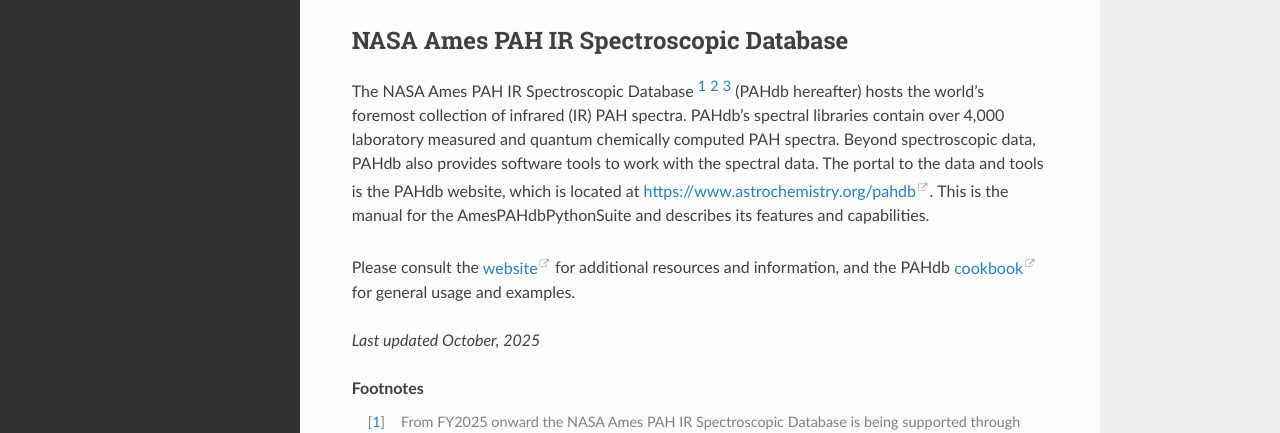
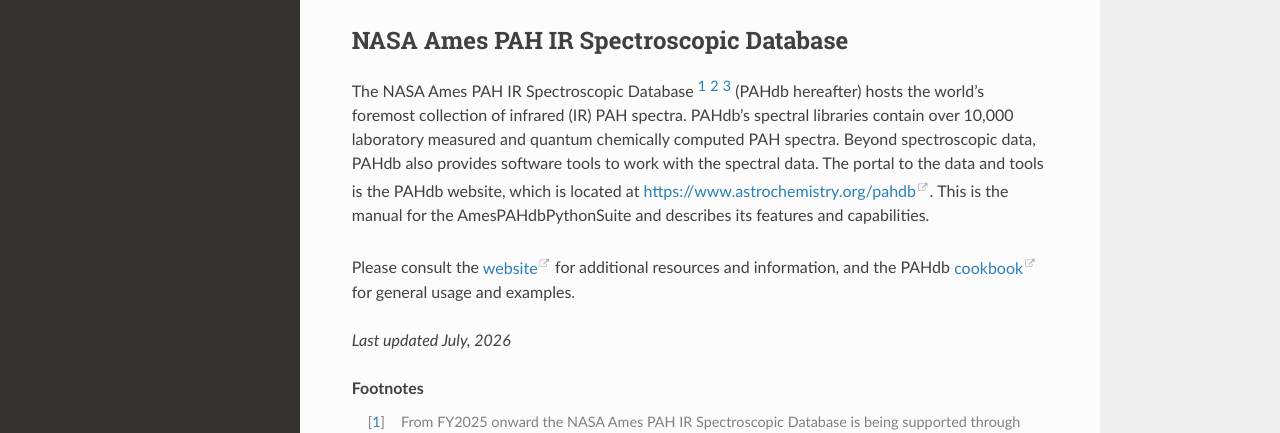
Before and after one commit to PAHdb/AmesPAHdbPythonSuite, a Sphinx documentation site: the page built from docs/index.rst, in a window 1280 px wide and 1174 px high. Shown: the part 378-811 px from the top of the window. Built offline with Sphinx 7.4.7 and the Read the Docs theme 3.1.0, drawn with Linux system fonts in a browser that asks for light colours.

Commit message:
Show correct number of PAHdb spectra in documentation.

```diff
--- a/docs/index.rst
+++ b/docs/index.rst
@@ -12,7 +12,7 @@
 
 The NASA Ames PAH IR Spectroscopic Database [#f1]_ [#f2]_ [#f3]_ (PAHdb
 hereafter) hosts the world's foremost collection of infrared (IR) PAH spectra.
-PAHdb's spectral libraries contain over 4,000 laboratory measured and quantum
+PAHdb's spectral libraries contain over 10,000 laboratory measured and quantum
 chemically computed PAH spectra. Beyond spectroscopic data, PAHdb also provides
 software tools to work with the spectral data. The portal to the data and tools
 is the PAHdb website, which is located at `https://www.astrochemistry.org/pahdb
@@ -35,7 +35,7 @@
    faq
    amespahdbpythonsuite
 
-*Last updated October, 2025*
+*Last updated July, 2026*
 
 .. rubric:: Footnotes
 
```
